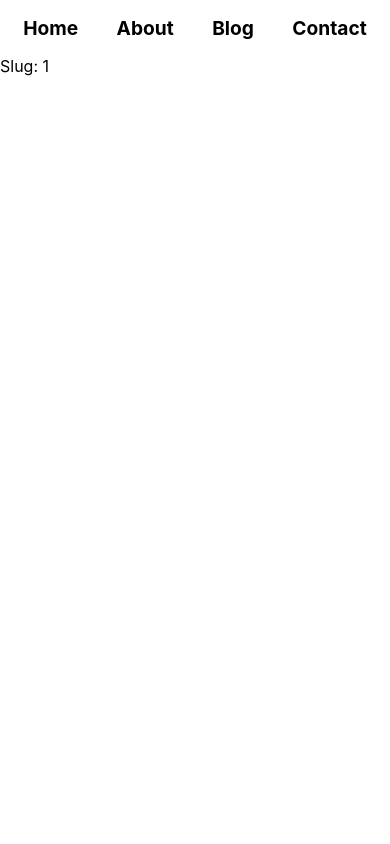
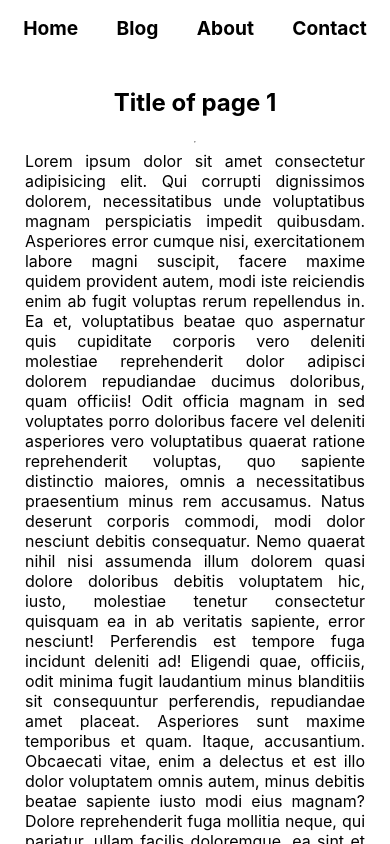
Before and after one commit to kuldp18/nextjs-blog, a Next.js app: page /blogpost/1 in a window 390 px wide. Shown: the top 844 px of the page. Built offline with nearby package versions, Linux system fonts and the light colour scheme.

Commit message:
Blog and Blog posts are working..

```diff
--- a/components/Navbar.js
+++ b/components/Navbar.js
@@ -8,11 +8,11 @@ const Navbar = () => {
         <Link href="/">
           <li>Home</li>
         </Link>
+        <Link href="/blog">
+          <li>Blog</li>
+        </Link>
         <Link href="/about">
           <li>About</li>
-        </Link>
-        <Link href="/blog">
-          <li>Blog</li>
         </Link>
         <Link href="/contact">
           <li>Contact</li>
--- a/pages/blogpost/[slug].js
+++ b/pages/blogpost/[slug].js
@@ -1,9 +1,73 @@
 import { useRouter } from 'next/router';
+import styles from '../../styles/BlogPost.module.css';
 
 const PostSlug = () => {
   const router = useRouter();
   const { slug } = router.query;
-  return <div>Slug: {slug}</div>;
+  return (
+    <main className={styles.main}>
+      <h1 className={styles.blogTitle}>Title of page {slug}</h1>
+      <hr />
+      <div className={styles.content}>
+        Lorem ipsum dolor sit amet consectetur adipisicing elit. Qui corrupti
+        dignissimos dolorem, necessitatibus unde voluptatibus magnam
+        perspiciatis impedit quibusdam. Asperiores error cumque nisi,
+        exercitationem labore magni suscipit, facere maxime quidem provident
+        autem, modi iste reiciendis enim ab fugit voluptas rerum repellendus in.
+        Ea et, voluptatibus beatae quo aspernatur quis cupiditate corporis vero
+        deleniti molestiae reprehenderit dolor adipisci dolorem repudiandae
+        ducimus doloribus, quam officiis! Odit officia magnam in sed voluptates
+        porro doloribus facere vel deleniti asperiores vero voluptatibus quaerat
+        ratione reprehenderit voluptas, quo sapiente distinctio maiores, omnis a
+        necessitatibus praesentium minus rem accusamus. Natus deserunt corporis
+        commodi, modi dolor nesciunt debitis consequatur. Nemo quaerat nihil
+        nisi assumenda illum dolorem quasi dolore doloribus debitis voluptatem
+        hic, iusto, molestiae tenetur consectetur quisquam ea in ab veritatis
+        sapiente, error nesciunt! Perferendis est tempore fuga incidunt deleniti
+        ad! Eligendi quae, officiis, odit minima fugit laudantium minus
+        blanditiis sit consequuntur perferendis, repudiandae amet placeat.
+        Asperiores sunt maxime temporibus et quam. Itaque, accusantium.
+        Obcaecati vitae, enim a delectus et est illo dolor voluptatem omnis
+        autem, minus debitis beatae sapiente iusto modi eius magnam? Dolore
+        reprehenderit fuga mollitia neque, qui pariatur, ullam facilis
+        doloremque, ea sint et labore. Quibusdam aperiam explicabo quo
+        accusantium ut quas. Incidunt voluptatum molestias voluptates suscipit!
+        Similique accusantium ut sit culpa doloribus nesciunt? Pariatur
+        explicabo magni odio, asperiores amet eaque excepturi quaerat maxime rem
+        porro magnam mollitia enim itaque commodi nulla illo. Placeat dolor
+        quaerat ullam voluptatibus autem quibusdam saepe suscipit amet
+        voluptatem illo vel unde ipsam repudiandae tenetur, maiores voluptates
+        cum nostrum debitis dolorem laboriosam expedita odio. Saepe officia esse
+        tenetur qui nulla repudiandae eaque ipsa quae obcaecati. Laboriosam
+        dolorum hic adipisci quidem voluptatum dolor dicta sed laborum similique
+        reiciendis eaque delectus temporibus nostrum itaque quis molestias aut
+        neque repellendus, incidunt commodi necessitatibus libero aliquam! Magni
+        minus recusandae ipsum omnis ipsam deleniti doloribus aspernatur dolor.
+        Nostrum ab, ea quaerat dolorum illo tempore eveniet libero molestias ad
+        voluptas sapiente, repellat facilis recusandae. Expedita voluptatibus
+        mollitia sed consectetur assumenda eligendi, molestias ea at alias quia
+        atque modi, voluptate culpa! Nisi fugiat exercitationem a commodi
+        explicabo non dicta iure, laudantium magni voluptate quo veritatis earum
+        doloremque placeat dolorum excepturi hic id, necessitatibus natus saepe.
+        Sed corporis reiciendis voluptas incidunt fugit aspernatur natus
+        inventore, magni labore, necessitatibus similique. Doloribus minima
+        corrupti optio ab, obcaecati est enim quidem iusto dolorem sunt
+        voluptatibus consectetur perferendis nam quia eaque nulla corporis
+        accusantium aliquam quae adipisci quam atque molestiae. Quisquam est
+        nostrum aut laudantium sit voluptate eveniet fugiat, a quidem ratione
+        eos! Provident, natus quia, officia consequatur adipisci animi quod iure
+        perferendis est praesentium obcaecati eveniet deserunt odio aperiam.
+        Labore, ullam ut et, nemo nostrum facere illo similique saepe at
+        excepturi illum pariatur? Impedit unde facere ad culpa aperiam atque eos
+        a ratione laboriosam quis tenetur, nam ex blanditiis accusantium ipsum
+        non cum aspernatur voluptatem perspiciatis commodi. Explicabo in magnam
+        enim, voluptates pariatur deleniti natus labore. Voluptatibus, quia eum
+        alias debitis sint sunt dolores quidem nobis nemo velit, qui itaque
+        incidunt totam labore asperiores repudiandae nostrum dolore
+        necessitatibus recusandae, eveniet laudantium.
+      </div>
+    </main>
+  );
 };
 
 export default PostSlug;
--- a/pages/index.js
+++ b/pages/index.js
@@ -13,7 +13,6 @@ export default function Home() {
         />
         <link rel="icon" href="/favicon.ico" />
       </Head>
-      {/* navbar */}
 
       <main className={styles.main}>
         <h1 className={styles.title}>Hunting Coder</h1>
--- /dev/null
+++ b/styles/Blog.module.css
@@ -0,0 +1,18 @@
+.blogs {
+  max-width: 70%;
+  width: 100%;
+  padding: 2rem 1rem;
+}
+
+.main {
+  min-height: 100vh;
+  flex: 1;
+  display: flex;
+  flex-direction: column;
+  justify-content: flex-start;
+  padding-top: 2rem;
+  align-items: center;
+}
+.blogItemh3 {
+  cursor: pointer;
+}
--- /dev/null
+++ b/styles/BlogPost.module.css
@@ -0,0 +1,28 @@
+.main {
+  min-height: 100vh;
+  flex: 1;
+  display: flex;
+  flex-direction: column;
+  justify-content: flex-start;
+  padding: 2rem;
+  align-items: center;
+  width: 100%;
+}
+.content {
+  width: 80%;
+  text-align: justify;
+}
+.blogTitle {
+  font-size: 2rem;
+}
+@media (max-width: 600px) {
+  .main {
+    padding: 1rem;
+  }
+  .content {
+    width: 95%;
+  }
+  .blogTitle {
+    font-size: 1.5rem;
+  }
+}
```
Also changed, not shown: pages/blog.js (+48 -1 lines).
